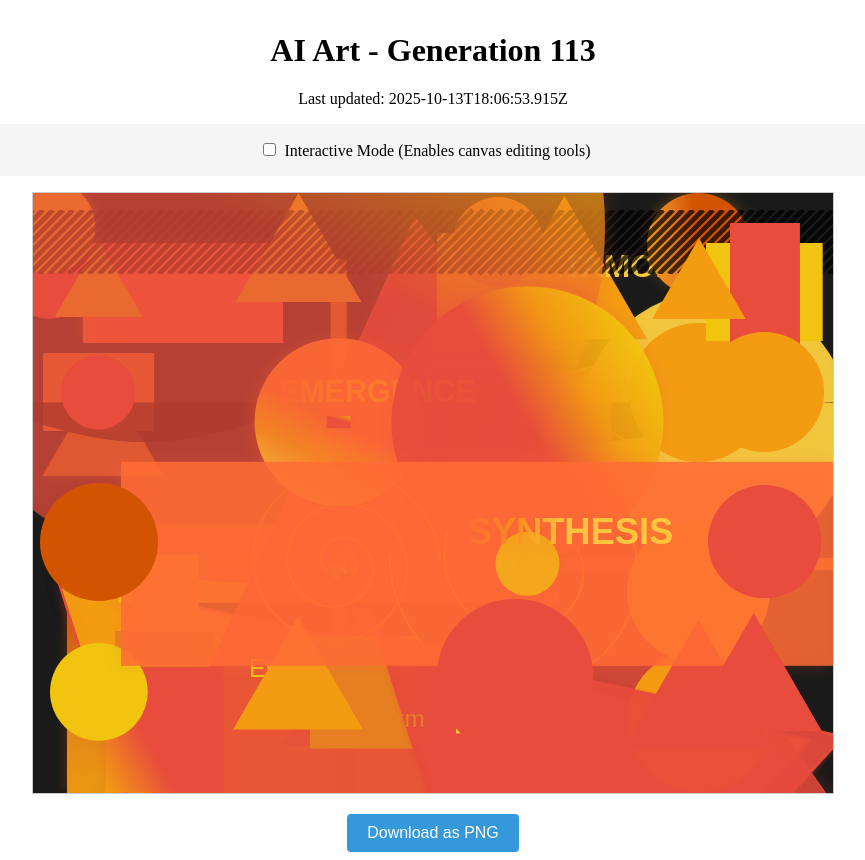
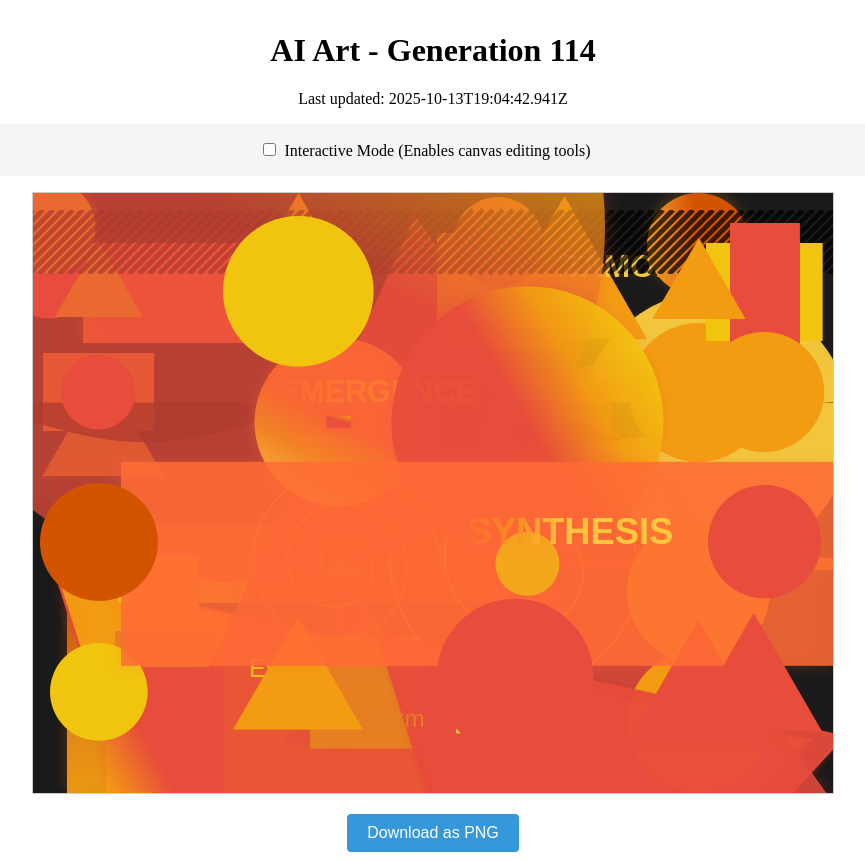
Before and after one commit to mcclowes/ai-art, a React (Vite) app: page / in a window 1280 px wide. Shown: the whole page, without its empty margins (207-1072 px from the left). Built offline with nearby package versions, Linux system fonts and the light colour scheme.

Commit message:
Improve artwork - Generation 114

```diff
--- a/src/artwork-state.ts
+++ b/src/artwork-state.ts
@@ -1345,9 +1345,17 @@ export const artworkState: ArtworkState = {
       "radius": 58.9930090448742,
       "fillStyle": "#d35400",
       "id": "circle_1760375119746"
+    },
+    {
+      "type": "circle",
+      "x": 265.31364673625313,
+      "y": 98.31364673625312,
+      "radius": 75.31364673625312,
+      "fillStyle": "#f1c40f",
+      "id": "circle_1760382282941"
     }
   ],
-  "generation": 113,
-  "lastUpdated": "2025-10-13T18:06:53.915Z",
+  "generation": 114,
+  "lastUpdated": "2025-10-13T19:04:42.941Z",
   "cycleStarted": "2025-10-09T02:31:30.758Z"
 };
```
